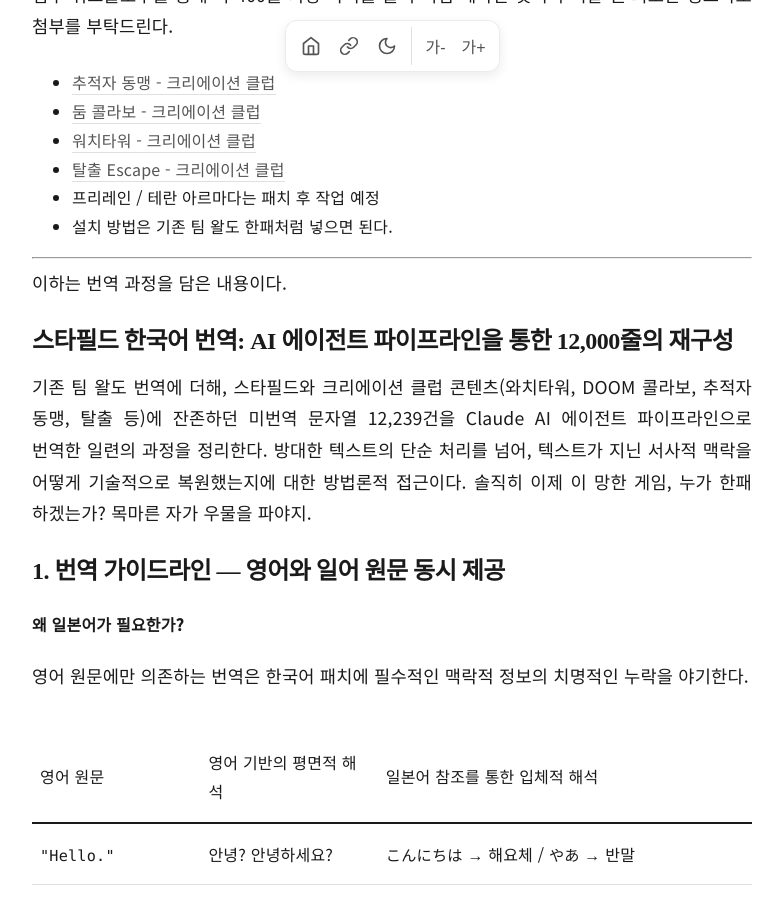
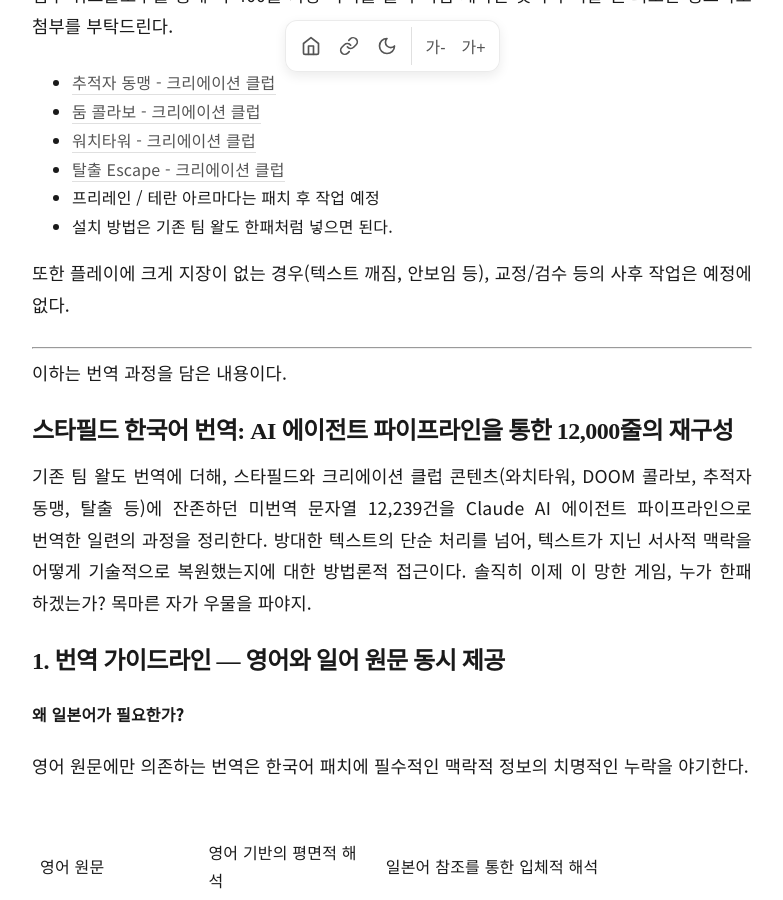
Before and after one commit to Kuax-Meat/blog, a Jekyll site: the page built from _posts/2026-04-06-111.md, in a window 1280 px wide and 900 px high, scrolled down 1058 px. Shown: the whole window, without its empty margins (248-1031 px from the left). Built offline with Jekyll 4.4.1, drawn with Linux system fonts in a browser that asks for light colours; some web fonts are replaced; comment, search, counter and statistics services are not loaded.

Commit message:
add post 04/07/2026

```diff
--- a/_posts/2026-04-06-111.md
+++ b/_posts/2026-04-06-111.md
@@ -20,6 +20,8 @@
 - [탈출 Escape - 크리에이션 클럽](https://drive.google.com/file/d/15Kvay2q7y3Tjn18PtD2wMzu4gLGlD5XM/view?usp=drive_link){:target="_blank"}
 - 프리레인 / 테란 아르마다는 패치 후 작업 예정
 - 설치 방법은 기존 팀 왈도 한패처럼 넣으면 된다.
+
+또한 플레이에 크게 지장이 없는 경우(텍스트 깨짐, 안보임 등), 교정/검수 등의 사후 작업은 예정에 없다.
 
 ---
 이하는 번역 과정을 담은 내용이다.
```
